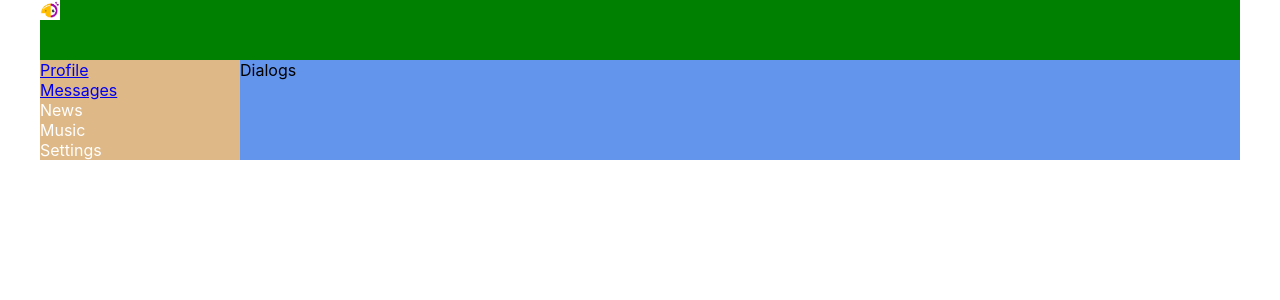
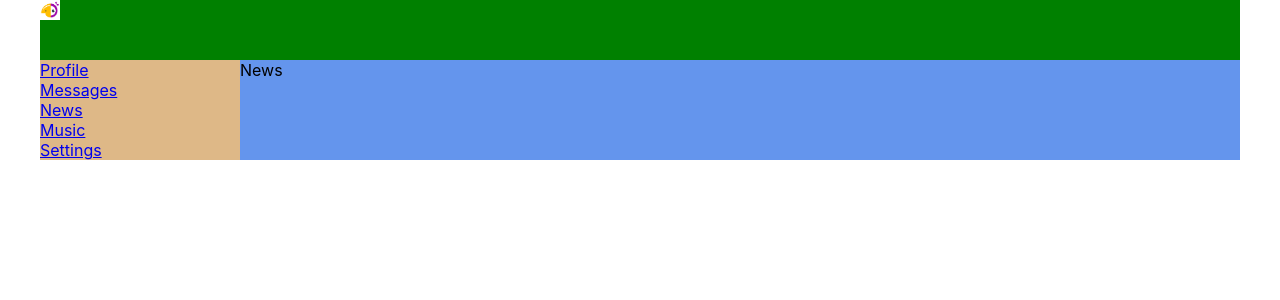
Before and after one commit to NovikovRomanV/it-samuray-ts, a React (Create React App) app: page /news in a window 1280 px wide. Shown: the top 300 px of the page. Built offline with nearby package versions, Linux system fonts and the light colour scheme.

Commit message:
add components news, music and settings

```diff
--- a/package.json
+++ b/package.json
@@ -10,9 +10,12 @@
     "@types/node": "^12.0.0",
     "@types/react": "^16.9.0",
     "@types/react-dom": "^16.9.0",
+    "@types/react-router-dom": "^5.1.5",
     "react": "^16.13.1",
     "react-dom": "^16.13.1",
+    "react-router": "^5.2.0",
     "react-router-dom": "^5.2.0",
+    "react-router-native": "^5.2.0",
     "react-scripts": "3.4.1",
     "typescript": "~3.7.2"
   },
--- a/src/App.tsx
+++ b/src/App.tsx
@@ -4,18 +4,28 @@
 import Navbar from "./components/Navbar/Navbar";
 import Profile from "./components/Profile/Profile";
 import Dialogs from "./components/Dialogs/Dialogs";
+import {Route} from "react-router";
+import {BrowserRouter} from "react-router-dom";
+import News from "./components/ News/News";
+import Music from "./components/Music/Music";
+import Settings from "./components/Settings/Settings";
 
 
 function App() {
     return (
-        <div className="app-wrapper">
-            <Header/>
-            <Navbar/>
-            <div className="app-wrapper-content">
-                <Dialogs/>
+        <BrowserRouter>
+            <div className="app-wrapper">
+                <Header/>
+                <Navbar/>
+                <div className="app-wrapper-content">
+                    <Route path="/profile" component={Profile}/>
+                    <Route path="/dialogs" component={Dialogs}/>
+                    <Route path="/news" component={News}/>
+                    <Route path="/music" component={Music}/>
+                    <Route path="/settings" component={Settings}/>
+                </div>
             </div>
-            {/* <Profile />*/}
-        </div>
+        </BrowserRouter>
     );
 }
 
--- /dev/null
+++ b/src/components/ News/News.tsx
@@ -0,0 +1,13 @@
+import React from "react";
+import s from "./News.module.css"
+
+const News = () => {
+    return (
+        <div>
+            News
+        </div>
+
+    )
+};
+
+export default News;
--- /dev/null
+++ b/src/components/Music/Music.tsx
@@ -0,0 +1,12 @@
+import React from "react";
+import s from "./Music.module.css"
+
+const Music = () => {
+    return (
+        <div>
+            Music
+        </div>
+    )
+};
+
+export default Music;
--- a/src/components/Navbar/Navbar.tsx
+++ b/src/components/Navbar/Navbar.tsx
@@ -11,13 +11,13 @@
                 <a href="/dialogs">Messages</a>
             </div>
             <div className = {s.item}>
-                <a>News</a>
+                <a href="/news">News</a>
             </div>
             <div className = {s.item}>
-                <a>Music</a>
+                <a href="/music">Music</a>
             </div>
             <div className = {s.item}>
-                <a>Settings</a>
+                <a href="/settings">Settings</a>
             </div>
         </nav>
     )
--- /dev/null
+++ b/src/components/Settings/Settings.tsx
@@ -0,0 +1,12 @@
+import React from "react";
+import s from "./Settings.module.css"
+
+const Settings = () => {
+    return (
+        <div>
+            Settings
+        </div>
+    )
+};
+
+export default Settings;
```
Also changed, not shown: src/components/ News/News.module.css (added), src/components/Music/Music.module.css (added), src/components/Settings/Settings.module.css (added), 1 other file (tests, documents, lock files or other folders).
